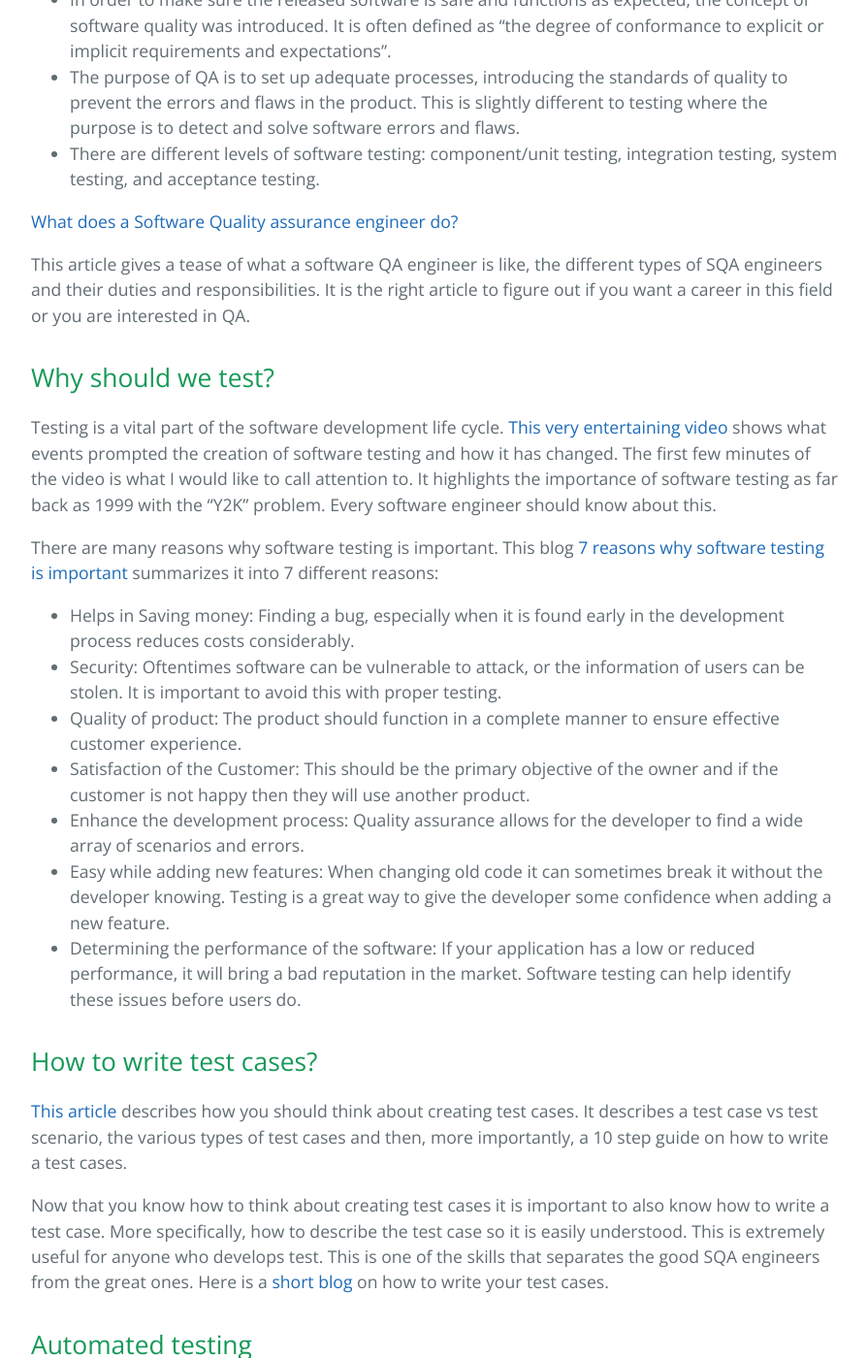
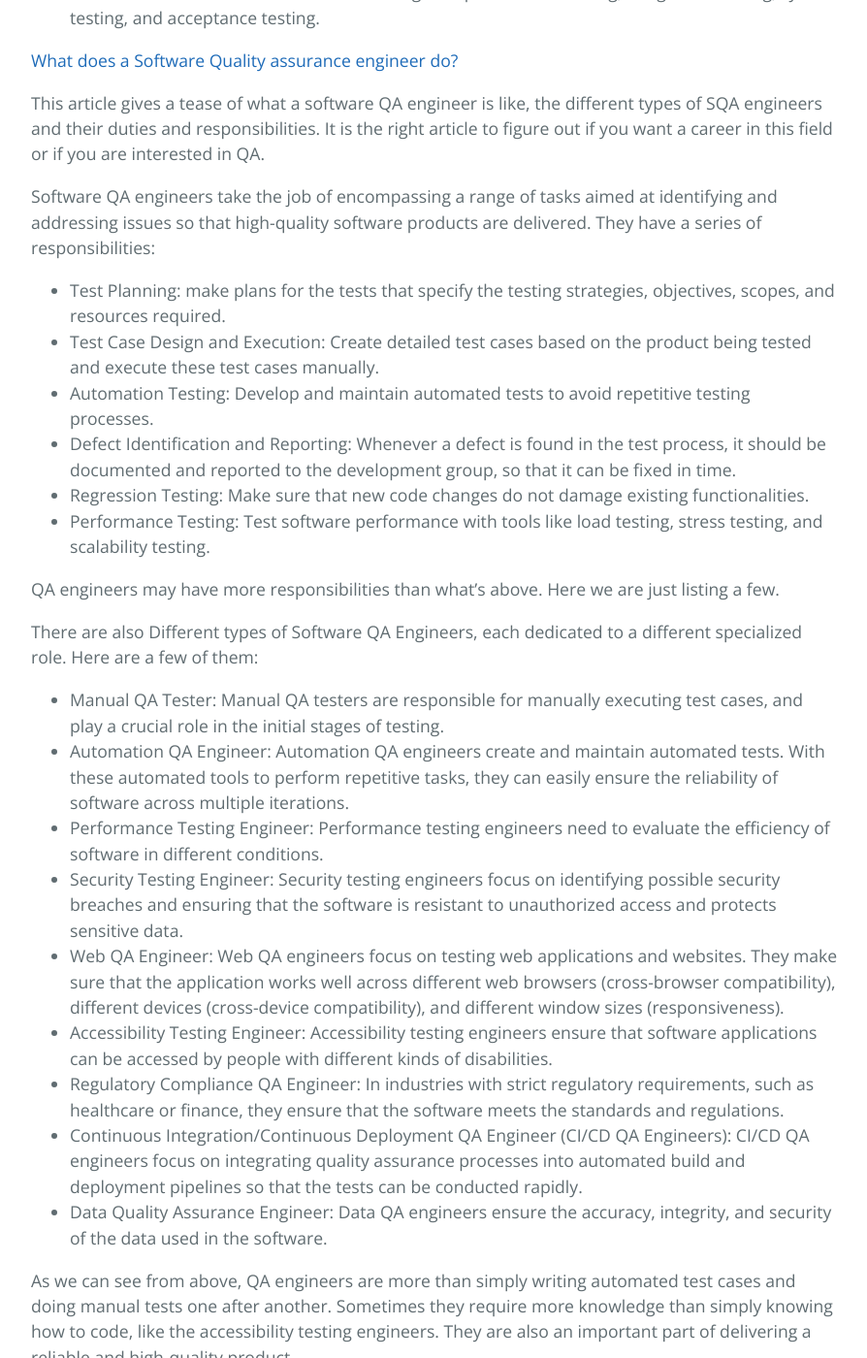
Before and after one commit to learning-software-engineering/learning-software-engineering.github.io, a Jekyll site: the page built from Topics/Development_Process/QA_testing.md, in a window 1280 px wide and 1400 px high, scrolled down 1294 px. Shown: the whole window at 97% size, without its empty margins (192-1086 px from the left). Built offline with Jekyll 4.4.1, drawn with Linux system fonts in a browser that asks for light colours; our own code applies the rules of GitHub Pages for plain Markdown files; some of the changed text lies outside the part shown.

Commit message:
corrected grammar and add to QA_testing.md

```diff
--- a/Topics/Development_Process/QA_testing.md
+++ b/Topics/Development_Process/QA_testing.md
@@ -1,31 +1,56 @@
 # QA Testing: What is it? Why should we do it? How do we do it?
 
 ## Table of Contents:
-### [Introduction](#introduction-1)
-### [What is Software QA?](#what-is-software-qa-1)
-### [Why should we test?](#why-should-we-test-1)
-### [How to write test cases?](#how-to-write-test-cases-1)
-### [Automated testing](#automated-testing-1)
 
+1. [Introduction](#introduction-1)
+2. [What is Software QA?](#what-is-software-qa-1)
+3. [Why should we test?](#why-should-we-test-1)
+4. [How to write test cases?](#how-to-write-test-cases-1)
+5. [Automated testing](#automated-testing-1)
 
 ## Introduction
 
 This article will specifically focus on the testing portion of the development process. It is an essential and often overlooked part of this process and it will explain what software quality assurance or Software QA is, why it is an important part of the development process, how to do it and links to an overview of automated testing (a useful tool in QA).
-At the end of this article, a CSC301 student would have the basic understandings of Software QA and would be able to look into a career in the Software QA field.
+At the end of this article, a CSC301 student would have a basic understanding of Software QA and would be able to look into a career in the Software QA field.
 
 
 ## What is Software QA?
 
-[Quality Assurance, Quality Control and Testing — the Basics of Software Quality Management](https://www.altexsoft.com/whitepapers/quality-assurance-quality-control-and-testing-the-basics-of-software-quality-management/)
+[Quality Assurance, Quality Control and Testing - the Basics of Software Quality Management](https://www.altexsoft.com/whitepapers/quality-assurance-quality-control-and-testing-the-basics-of-software-quality-management/)
 
-This paper is likely the greatest paper about software QA, however it is quite long. Here are some of the main definitions and key takeaways:
-- In order to make sure the released software is safe and functions as expected, the concept of software quality was introduced. It is often defined as “the degree of conformance to explicit or implicit requirements and expectations”.
-- The purpose of QA is to set up adequate processes, introducing the standards of quality to prevent the errors and flaws in the product. This is slightly different to testing where the purpose is to detect and solve software errors and flaws.
+This paper is likely the greatest paper about software QA, but it is quite long. Here are some of the main definitions and key takeaways:
+- In order to make sure the released software is safe and functions as expected, the concept of software quality was introduced. It is often defined as "the degree of conformance to explicit or implicit requirements and expectations".
+- The purpose of QA is to set up adequate processes and introduce the standards of quality to prevent errors and flaws in the product. This is slightly different from testing where the purpose is to detect and solve software errors and flaws.
 - There are different levels of software testing: component/unit testing, integration testing, system testing, and acceptance testing.
 
 [What does a Software Quality assurance engineer do?](https://www.careerexplorer.com/careers/software-quality-assurance-engineer/)
 
-This article gives a tease of what a software QA engineer is like, the different types of SQA engineers and their duties and responsibilities. It is the right article to figure out if you want a career in this field or you are interested in QA.
+This article gives a tease of what a software QA engineer is like, the different types of SQA engineers and their duties and responsibilities. It is the right article to figure out if you want a career in this field or if you are interested in QA.
+
+Software QA engineers take the job of encompassing a range of tasks aimed at identifying and addressing issues so that high-quality software products are delivered. They have a series of responsibilities:
+
+- Test Planning: make plans for the tests that specify the testing strategies, objectives, scopes, and resources required.
+- Test Case Design and Execution: Create detailed test cases based on the product being tested and execute these test cases manually.
+- Automation Testing: Develop and maintain automated tests to avoid repetitive testing processes.
+- Defect Identification and Reporting: Whenever a defect is found in the test process, it should be documented and reported to the development group, so that it can be fixed in time.
+- Regression Testing: Make sure that new code changes do not damage existing functionalities.
+- Performance Testing: Test software performance with tools like load testing, stress testing, and scalability testing.
+
+QA engineers may have more responsibilities than what's above. Here we are just listing a few.
+
+There are also Different types of Software QA Engineers, each dedicated to a different specialized role. Here are a few of them:
+
+- Manual QA Tester: Manual QA testers are responsible for manually executing test cases, and play a crucial role in the initial stages of testing.
+- Automation QA Engineer: Automation QA engineers create and maintain automated tests. With these automated tools to perform repetitive tasks, they can easily ensure the reliability of software across multiple iterations.
+- Performance Testing Engineer: Performance testing engineers need to evaluate the efficiency of software in different conditions.
+- Security Testing Engineer: Security testing engineers focus on identifying possible security breaches and ensuring that the software is resistant to unauthorized access and protects sensitive data.
+- Web QA Engineer: Web QA engineers focus on testing web applications and websites. They make sure that the application works well across different web browsers (cross-browser compatibility), different devices (cross-device compatibility), and different window sizes (responsiveness).
+- Accessibility Testing Engineer: Accessibility testing engineers ensure that software applications can be accessed by people with different kinds of disabilities.
+- Regulatory Compliance QA Engineer: In industries with strict regulatory requirements, such as healthcare or finance, they ensure that the software meets the standards and regulations.
+- Continuous Integration/Continuous Deployment QA Engineer (CI/CD QA Engineers): CI/CD QA engineers focus on integrating quality assurance processes into automated build and deployment pipelines so that the tests can be conducted rapidly.
+- Data Quality Assurance Engineer: Data QA engineers ensure the accuracy, integrity, and security of the data used in the software.
+
+As we can see from above, QA engineers are more than simply writing automated test cases and doing manual tests one after another. Sometimes they require more knowledge than simply knowing how to code, like the accessibility testing engineers. They are also an important part of delivering a reliable and high-quality product.
 
 
 ## Why should we test?
@@ -33,11 +58,10 @@ This article gives a tease of what a software QA engineer is like, the different
 Testing is a vital part of the software development life cycle.
 [This very entertaining video](https://youtu.be/oLc9gVM8FBM) shows what events prompted the creation of software testing and how it has changed. The first few minutes of the video is what I would like to call attention to. It highlights the importance of software testing as far back as 1999 with the "Y2K" problem. Every software engineer should know about this.
 
-
 There are many reasons why software testing is important. This blog [7 reasons why software testing is important](https://www.indiumsoftware.com/blog/why-software-testing/) summarizes it into 7 different reasons:
 - Helps in Saving money: Finding a bug, especially when it is found early in the development process reduces costs considerably.
 - Security: Oftentimes software can be vulnerable to attack, or the information of users can be stolen. It is important to avoid this with proper testing.
-- Quality of product: The product should function in a complete manner to ensure effective customer experience.
+- Quality of product: The product should function in a complete manner to ensure an effective customer experience.
 - Satisfaction of the Customer: This should be the primary objective of the owner and if the customer is not happy then they will use another product.
 - Enhance the development process: Quality assurance allows for the developer to find a wide array of scenarios and errors.
 - Easy while adding new features: When changing old code it can sometimes break it without the developer knowing. Testing is a great way to give the developer some confidence when adding a new feature.
@@ -46,11 +70,45 @@ There are many reasons why software testing is important. This blog [7 reasons w
 
 ## How to write test cases?
 
-[This article](https://www.coursera.org/articles/how-to-write-test-cases) describes how you should think about creating test cases. It describes a test case vs test scenario, the various types of test cases and then, more importantly, a 10 step guide on how to write a test cases.
+Most CS undergrad students might have only written automated tests before, so they might know test cases only as they are in unit tests. However, in software development, test cases are not only for automated tests. They are more often used in manual tests. Normally, we design test cases for manual tests and possibly convert them into automated tests later if needed.
 
-Now that you know how to think about creating test cases it is important to also know how to write a test case. More specifically, how to describe the test case so it is easily understood. This is extremely useful for anyone who develops test. This is one of the skills that separates the good SQA engineers from the great ones.
-Here is a [short blog](https://blog.testlodge.com/how-to-write-test-cases-for-software-with-sample/) on how to write your test cases.
+[This article](https://www.coursera.org/articles/how-to-write-test-cases) describes how to write test cases. It describes a test case vs test scenario, the various types of test cases and then, more importantly, a 10-step guide on how to write test cases:
+
+1. Define the area you want to cover from the test scenario.
+2. Ensure the test case is easy for testers to understand and execute.
+3. Understand and apply relevant test designs.
+4. Use a unique test case ID.
+5. Use the requirements traceability matrix in testing for visibility.
+6. Include a clear description in each test.
+7. Add proper preconditions and postconditions.
+8. Specify the exact expected result.
+9. Utilize suitable testing techniques.
+10. Get your test plan peer-reviewed before moving forward.
+
+The article also included a list of popular test case management tools. You may want to have some experience with one or two of them if you are about to engage in writing tests for a large formal project:
+
+1. [JIRA](https://www.atlassian.com/software/jira)
+2. [Juno.one](https://www.juno.one/)
+3. [Klaros Test Management](https://www.klaros-testmanagement.com/en/)
+4. [QACoverage](https://www.qacoverage.com/)
+5. [Qase](https://qase.io/)
+6. [SPIRATEST](https://www.inflectra.com/SpiraTest/) by Inflectra
+7. [TestFLO](https://marketplace.atlassian.com/apps/1211393/testflo-test-management-for-jira) for JIRA
+8. [Testpad](https://testpad.com/)
+9. [XQual](https://www.xqual.com/)
+10. [Xray](https://www.getxray.app/)
+11. [Zephyr Scale](https://marketplace.atlassian.com/apps/1213259/zephyr-scale-test-management-for-jira) for JIRA
+12. [Zephyr Squad](https://marketplace.atlassian.com/apps/1014681/zephyr-squad-test-management-for-jira) for JIRA
+
+There are some important takeaways from this article:
+
+- Test scenarios v.s. test cases: test scenarios often refer to the broader pictures, describing how the user expects to complete with the software. Test cases refer to the details in the test scenarios, such as a specific way that the user may attempt to achieve the goal.
+- Who should write the QA test cases: It's best to have people not involved in coding the product write the test cases because it might bring in fresh perspectives.
+
+If you need more help on how to write a test case, here is a [short blog](https://blog.testlodge.com/how-to-write-test-cases-for-software-with-sample/) that's relatively easy to understand. This blog provides visual examples of what a test case should look like, and a [short video](https://www.youtube.com/watch?v=khGa1Rdzd2A) showing step-by-step how to write a test case.
 
 ## Automated testing
 
-[This article](./Automated_Testing.md) provides a nice overview of automated testing, which is an important tool in QA testing.
+Automated testing is an important part of QA testing, that involves engineers writing test scripts, and running them to get test results. Since the test scripts can be reused, it's extremely suitable for conducting tests repeatedly over many iterations of a product. Sometimes, there is a dedicated QA team that writes automated tests. Sometimes, the software development team will do the work.
+
+Detailed information about automated testing can be found on [this page](./Automated_Testing.md).
```
